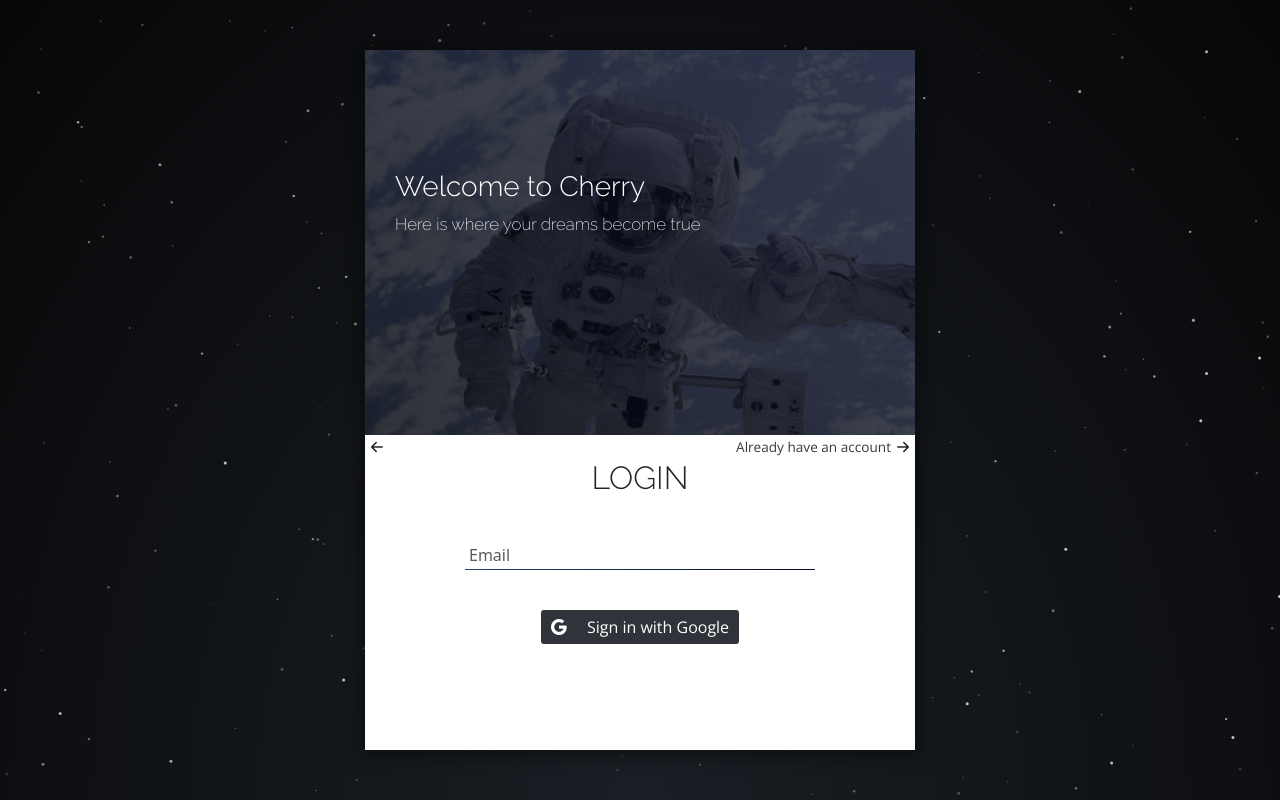
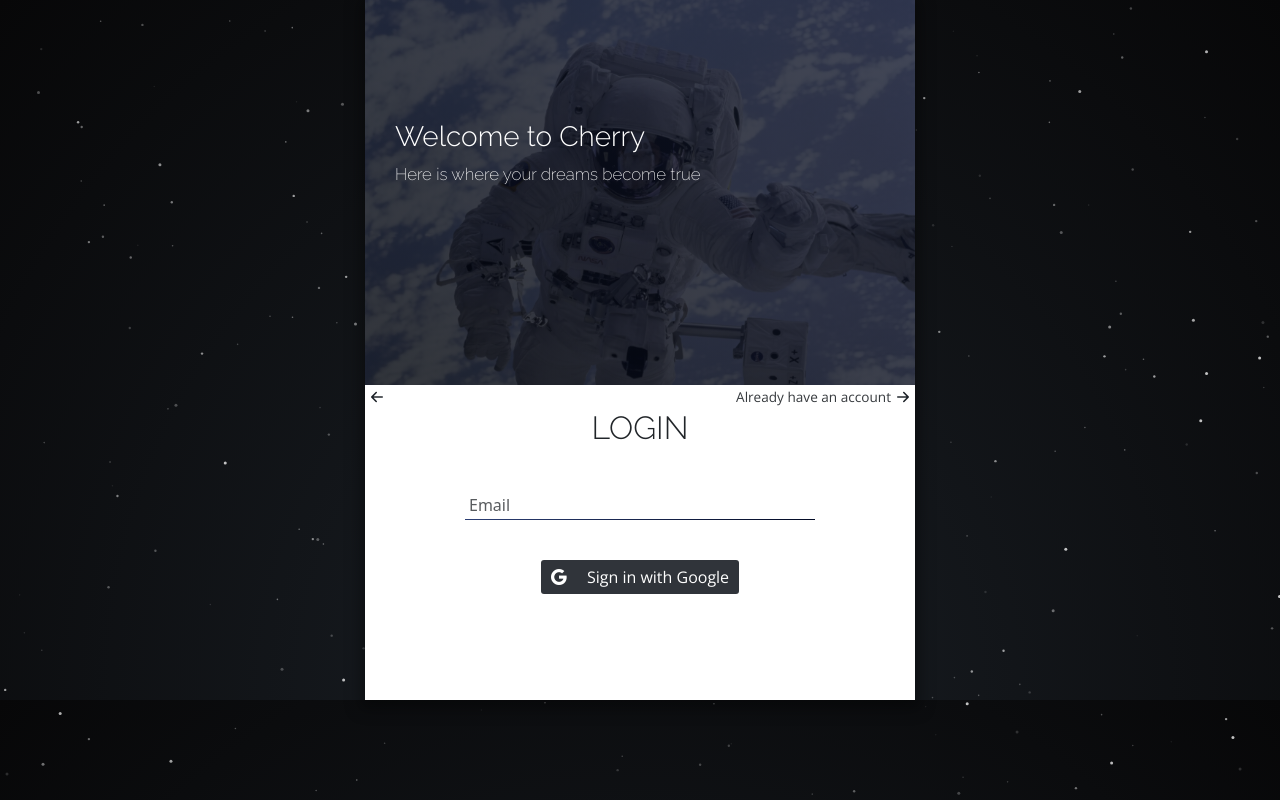
Before and after one commit to JoaoPedroCarreiro/login-page, a React (Create React App) app: page / in a window 1280 px wide. Built offline with nearby package versions, Linux system fonts and the light colour scheme.

Commit message:
height correction

```diff
--- a/public/styles/style.css
+++ b/public/styles/style.css
@@ -8,7 +8,7 @@
 }
 
 body {
-    height: 100vh;
+    /* height: 100vh; */
     background: radial-gradient(ellipse at bottom, #1a1f25 0%, #070708 100%);
 }
 
@@ -17,7 +17,7 @@ body[stop-transitions] * {
 }
 
 #app {
-    height: 100%;
+    /* height: 100%; */
     display: flex;
     align-items: center;
     justify-content: center;
```
